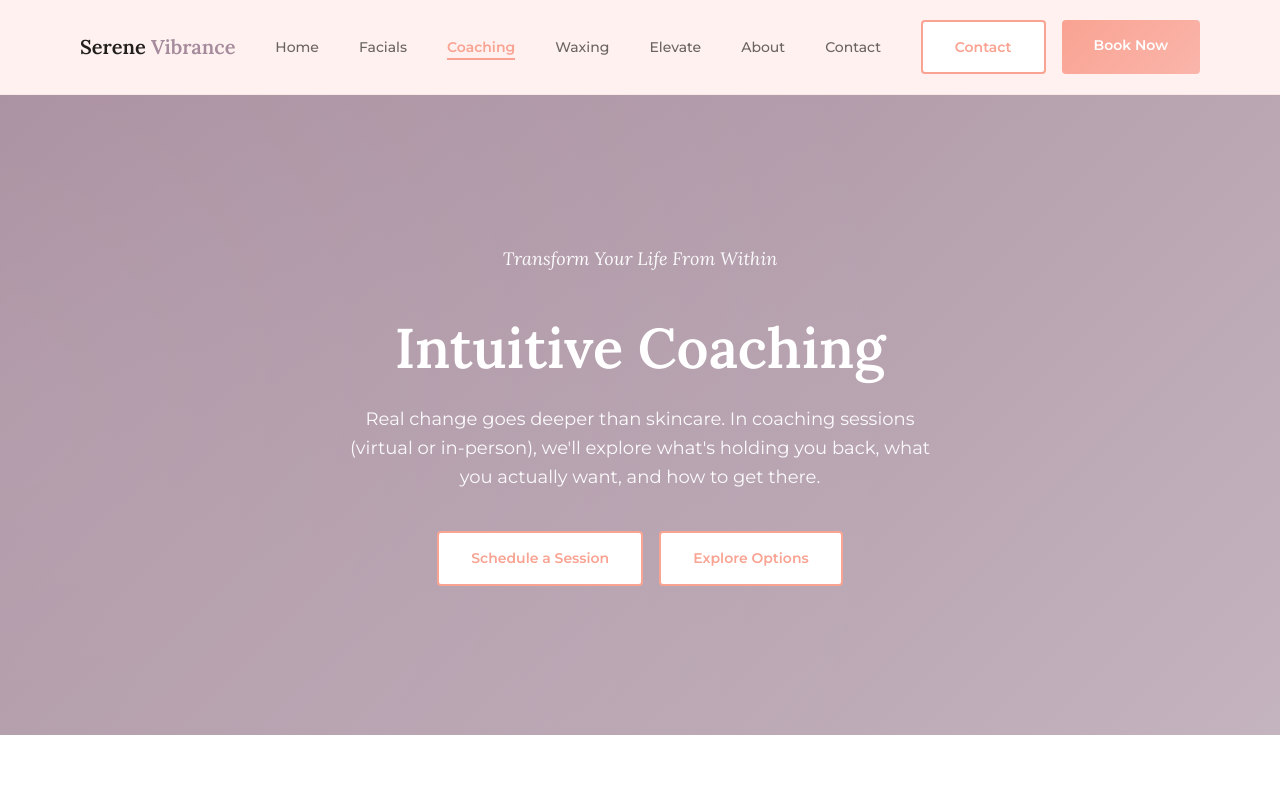
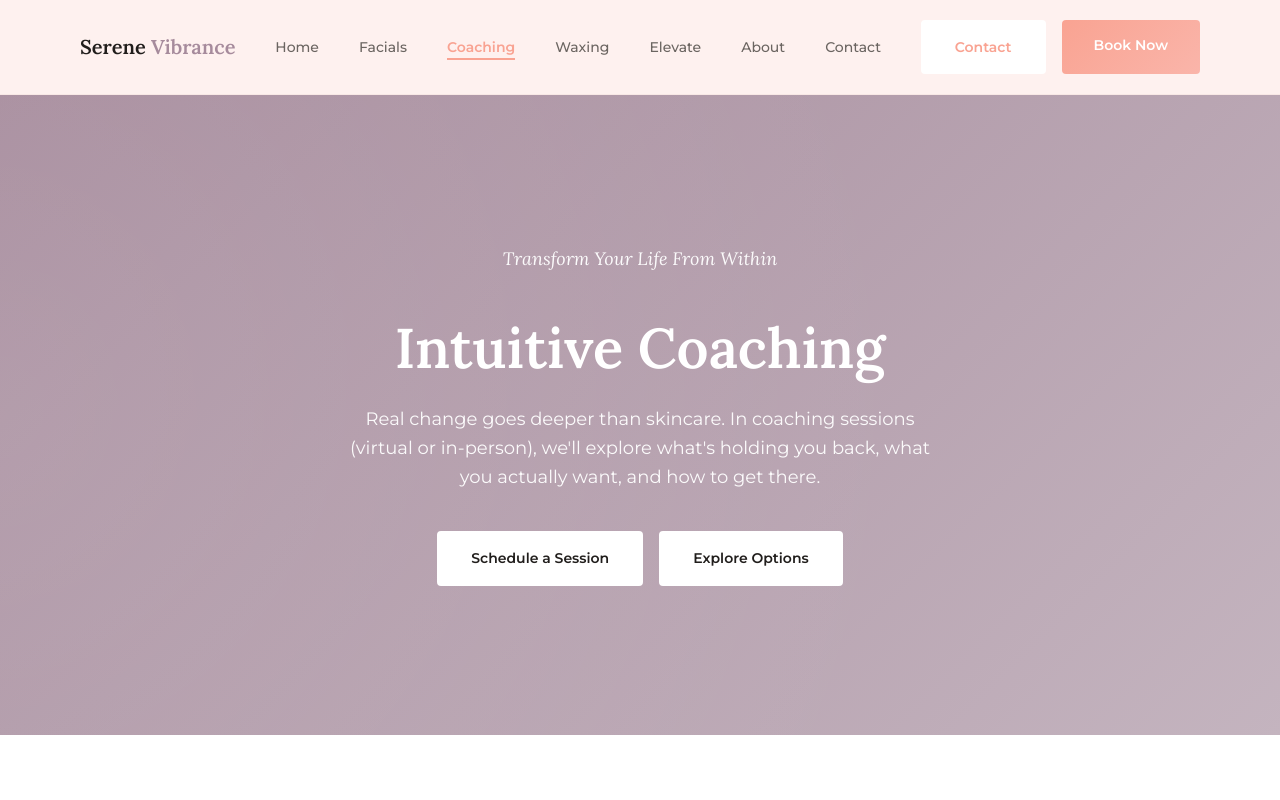
Before and after one commit to xaerr0/Serene-Vibrance, a website: page coaching.html in a window 1280 px wide. Shown: the top 800 px of the page. Drawn offline with Linux system fonts and the light colour scheme.

Commit message:
Improve button text visibility - better contrast on hero sections

```diff
--- a/coaching.html
+++ b/coaching.html
@@ -100,11 +100,24 @@
       .btn-secondary {
         background: white;
         color: var(--coral);
-        border: 2px solid var(--coral);
+        border: 2px solid white;
       }
 
       .btn-secondary:hover {
-        background: var(--cream);
+        background: rgba(255, 255, 255, 0.9);
+        box-shadow: 0 8px 16px rgba(0, 0, 0, 0.15);
+      }
+
+      .hero .btn-secondary {
+        background: white;
+        color: var(--dark);
+        border: 2px solid white;
+        font-weight: 600;
+      }
+
+      .hero .btn-secondary:hover {
+        background: rgba(255, 255, 255, 0.95);
+        transform: translateY(-2px);
       }
 
       header {
```
Also changed, not shown: elevate.html (+4 -3 lines), facials.html (+15 -2 lines), index.html (+15 -2 lines), waxing.html (+15 -2 lines).
